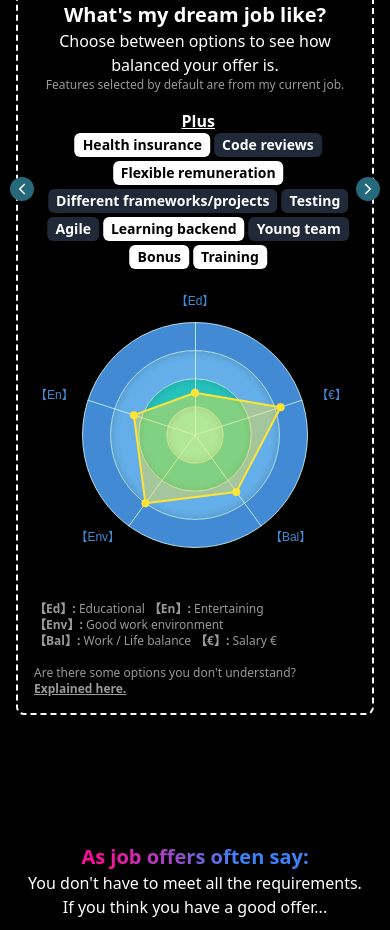
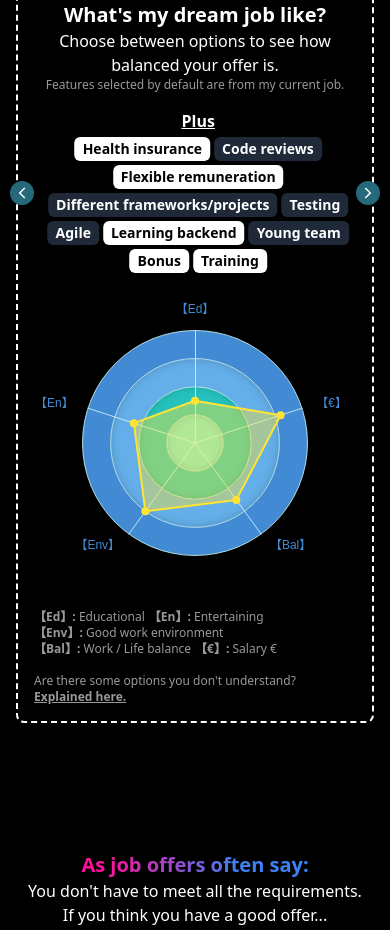
Before and after one commit to Kikemaji/resume, a Next.js app: page /en in a window 390 px wide. Shown: the part 2460-3390 px from the top of the page. Built offline with nearby package versions, Linux system fonts and the light colour scheme.

Commit message:
Padding on list of features

```diff
--- a/src/components/sections/dreamJob/DreamJobSection.tsx
+++ b/src/components/sections/dreamJob/DreamJobSection.tsx
@@ -96,7 +96,7 @@ const DreamJobSection = ({ dictionary }: { dictionary: Dictionary }) => {
         </p>
       </div>
       {/* MOBILE */}
-      <div className="bg relative w-full">
+      <div className="bg relative w-full md:hidden">
         <div className="w-full overflow-x-hidden">
           {typeIndexMobile > 0 && (
             <div
@@ -115,7 +115,7 @@ const DreamJobSection = ({ dictionary }: { dictionary: Dictionary }) => {
             </div>
           )}
           <div
-            className={' flex w-[300%] transition-transform md:hidden'}
+            className={'flex w-[300%] transition-transform md:hidden'}
             style={{ transform: `translateX(-${33 * typeIndexMobile}%)` }}
           >
             {Object.entries(featuresByType).map(([type, feature]) => (
@@ -127,7 +127,7 @@ const DreamJobSection = ({ dictionary }: { dictionary: Dictionary }) => {
                     type,
                   ])}
                 </h5>
-                <ul className="flex flex-wrap justify-center gap-1 text-sm text-black">
+                <ul className="flex flex-wrap justify-center gap-1 py-1 text-sm text-black">
                   {feature.map((feature, index) => (
                     <StringItem
                       key={index}
```
